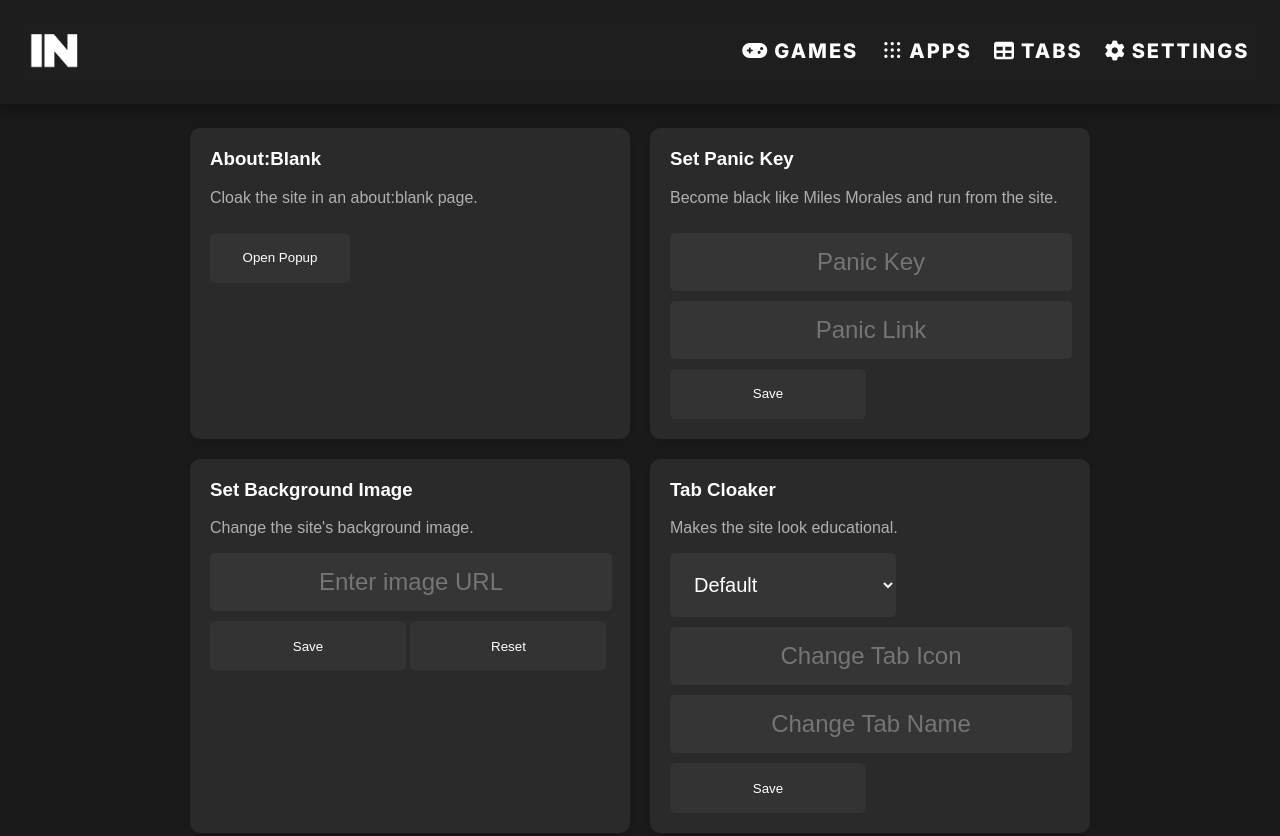
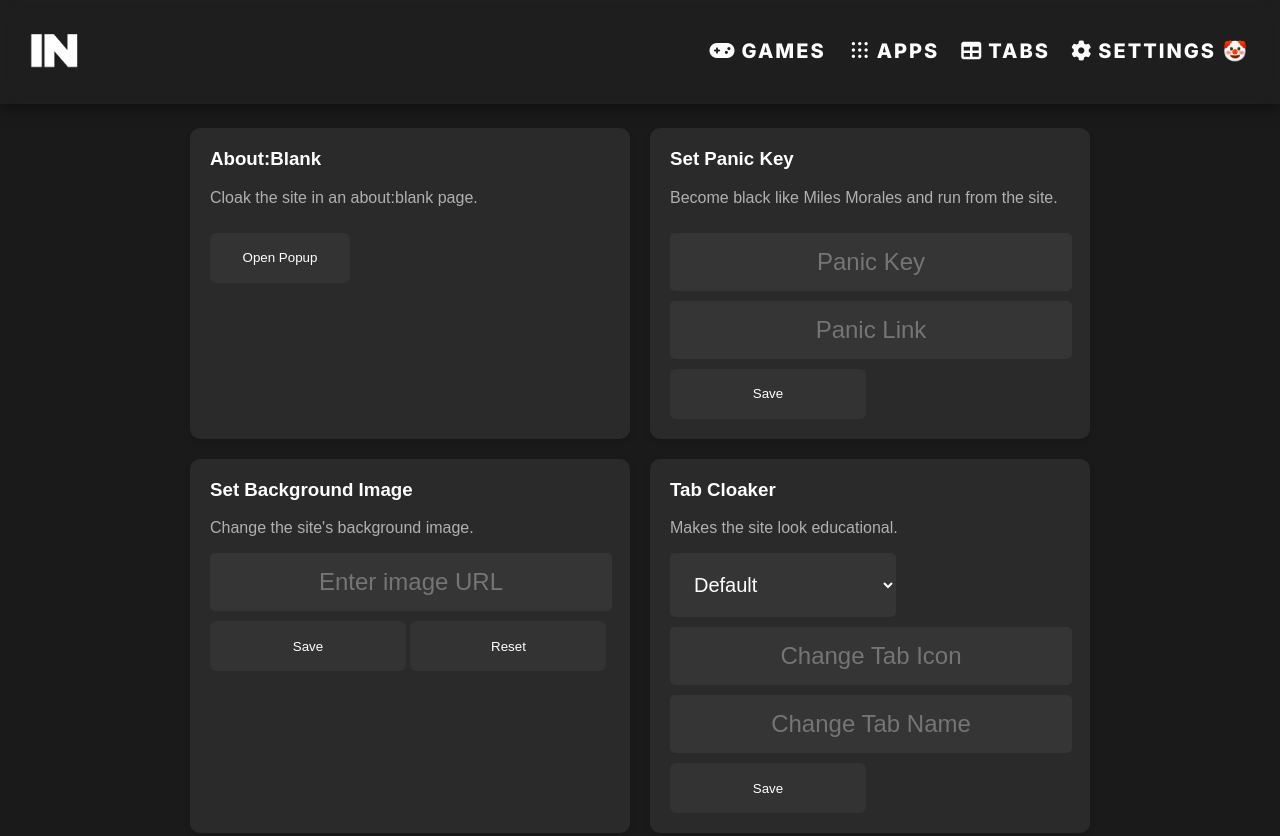
Before and after one commit to balzkas/pushthedtf, a website: page static/settings.html in a window 1280 px wide. Shown: the top 836 px of the page. Drawn offline with nearby package versions, Linux system fonts and the light colour scheme.

Commit message:
Update settings.html

```diff
--- a/static/settings.html
+++ b/static/settings.html
@@ -21,8 +21,8 @@
   <div class="fixed-nav-bar-right">
       <a class="navbar-link" href="/./algebra"><i class="fa-solid fa-gamepad navbar-icon"></i>Games</a>
       <a class="navbar-link" href="/./news"><span class="material-symbols-outlined weird-icon">apps</span>Apps</a>
-      <a class="navbar-link" href="/./tabs"><i class="fa-solid fa-table navbar-icon"></i>Tabs</a>
-      <a class="navbar-link" href="/./settings"><i class="fa-solid fa-gear navbar-icon settings-icon"></i>Settings</a>
+      <a class="navbar-link" href="/./tabs"><i class="fa-solid fa-table navbar-icon"></i>Tabs </a>
+      <a class="navbar-link" href="/./settings"><i class="fa-solid fa-gear navbar-icon settings-icon"></i>Settings 🤡</a>
    </div></div></div></div>
 <!-- Nav Bar End-->
 <div class="main">
```
